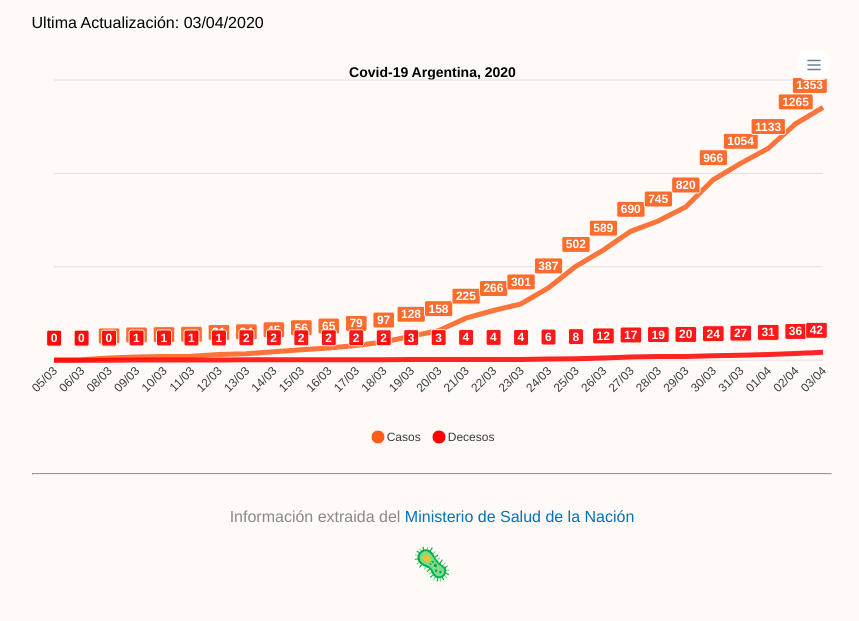
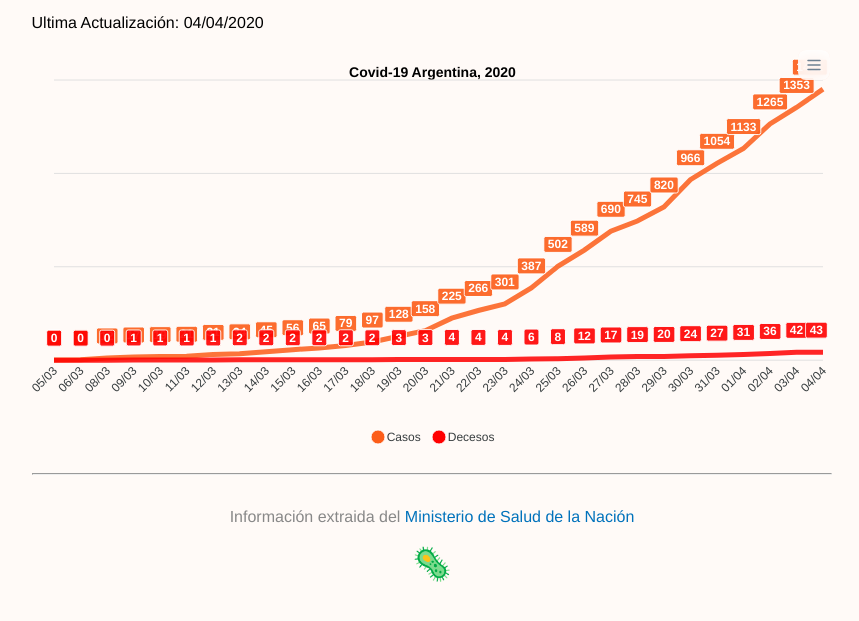
Before and after one commit to jagomez967/CovidArg, a plain HTML site: page index.html in a window 1280 px wide. Shown: the part 131-752 px from the top of the page, without its empty margins (208-1067 px from the left). Drawn offline with nearby package versions, Linux system fonts and the light colour scheme.

Commit message:
04/04/2020

```diff
--- a/index.html
+++ b/index.html
@@ -44,7 +44,7 @@
             <article>
                 <header>
                     <h1>Covid-19 ARG</h1>
-                    <p>Ultima Actualización: <time datetime="20200403">03/04/2020</time></p>
+                    <p>Ultima Actualización: <time datetime="20200404">04/04/2020</time></p>
                 </header>
                 <body>
                     <div id='chart'></div>
@@ -104,7 +104,8 @@
         {x: "31/03", y: 1054},
         {x: "01/04", y: 1133},
         {x: "02/04", y: 1265},
-        {x: "03/04", y: 1353}
+        {x: "03/04", y: 1353},
+        {x: "04/04", y: 1451}
         ],
 
         },{name: 'Decesos',
@@ -137,7 +138,8 @@
         {x: "31/03", y: 27},
         {x: "01/04", y: 31},
         {x: "02/04", y: 36},
-        {x: "03/04", y: 42}
+        {x: "03/04", y: 42},
+        {x: "04/04", y: 43}
         ]
         }],
           chart: {
```
